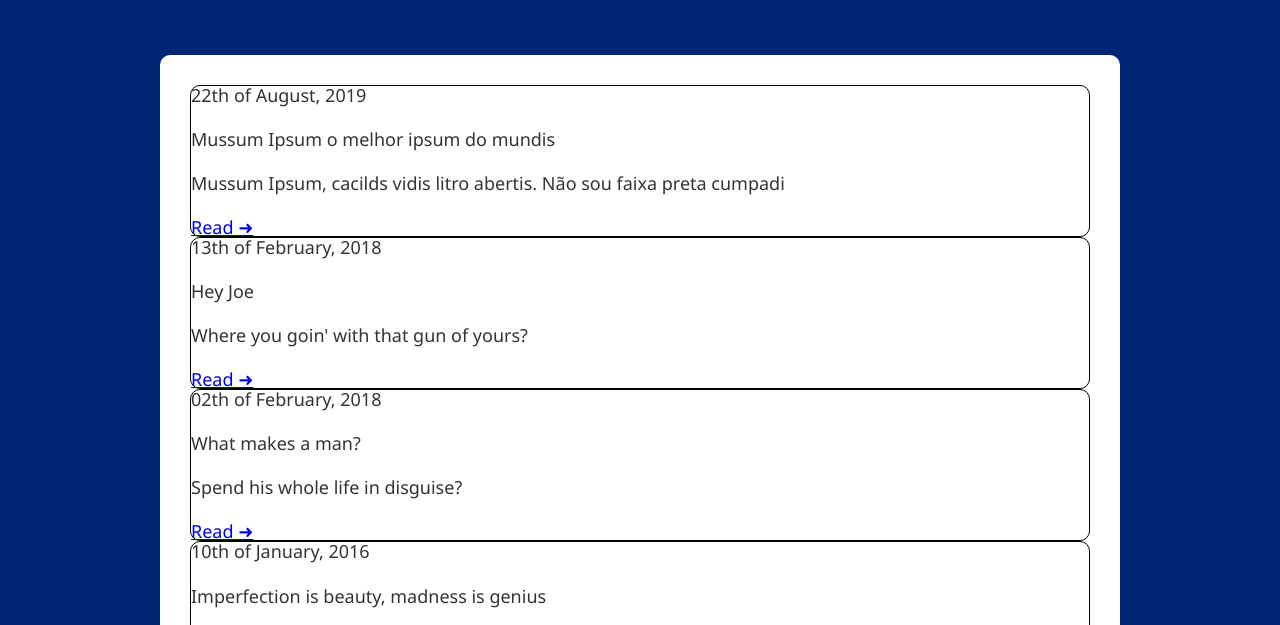
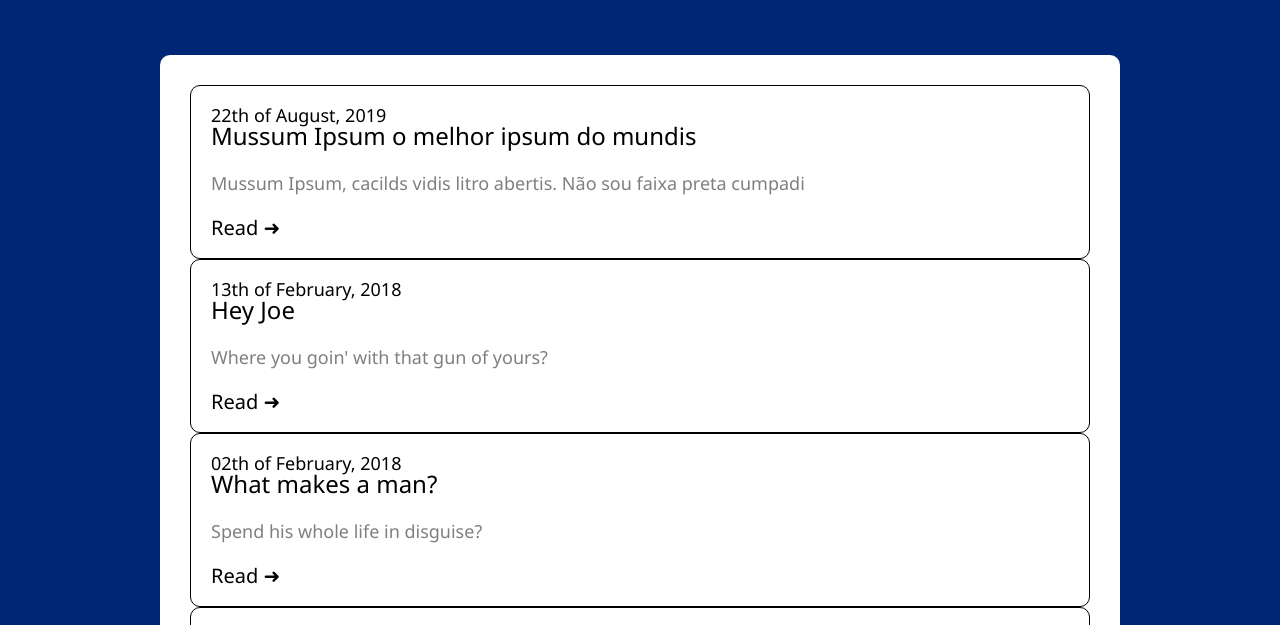
Before and after one commit to osmarpetry/portfolio-gatsby-v1, a Gatsby site: page / in a window 1280 px wide. Shown: the part 128-753 px from the top of the page. Built offline with nearby package versions, Linux system fonts and the light colour scheme; Gatsby itself is replaced by a stand-in of ours.

Commit message:
usign gatsby link

```diff
--- a/src/components/BlogItem/index.js
+++ b/src/components/BlogItem/index.js
@@ -7,7 +7,7 @@ const BlogItem = ({date, title, description, link}) => (
     <Date>{date}</Date>
     <Title>{title}</Title>
     <Description>{description}</Description>
-    <Link href={link}>Read ➜</Link>
+    <Link to={link}>Read ➜</Link>
   </BlogItemSection>
 )
 
--- a/src/components/BlogItem/styled.js
+++ b/src/components/BlogItem/styled.js
@@ -1,14 +1,31 @@
-import styled from 'styled-components'
+import styled from "styled-components"
+import { Link as GatsbyLink } from 'gatsby'
 
 export const BlogItemSection = styled.section`
   border-radius: 10px;
   border: 1px solid black;
+  padding: 20px;
 `
 
-export const Date = styled.p``
+export const Date = styled.p`
+  font-size: 18px;
+  color: rgb(0, 0, 0, 1);
+  margin: 0;
+`
 
-export const Title = styled.p``
+export const Title = styled.p`
+  font-size: 24px;
+  color: rgb(0, 0, 0, 1);
+`
 
-export const Description = styled.p``
+export const Description = styled.p`
+  font-size: 18px;
+  color: rgb(0, 0, 0, 0.5);
+`
 
-export const Link = styled.a``
+export const Link = styled(GatsbyLink)`
+  font-size: 20px;
+  margin-top: 10px;
+  color: rgb(0, 0, 0, 1);
+  text-decoration: none;
+`
--- a/src/components/Navbar/index.js
+++ b/src/components/Navbar/index.js
@@ -1,26 +1,26 @@
 import React from "react"
 
-import { Nav, Link, Title, SideLinksContainer } from "./styled"
+import { Nav, Link, LinkElement, Title, SideLinksContainer } from "./styled"
 
 const Navbar = ({ title, subTitle, leftLinks, rightLinks }) => (
   <Nav>
     <SideLinksContainer>
       {leftLinks.map(({ description, link }) => (
         <li>
-          <Link href={link}>{description}</Link>
+          <Link to={link}>{description}</Link>
         </li>
       ))}
     </SideLinksContainer>
-    <Link href="/">
+    <Link to="/">
       <Title>{title}</Title>
       <span>{subTitle}</span>
     </Link>
     <SideLinksContainer>
       {rightLinks.map(({ description, link }) => (
         <li>
-          <Link href={link} target="_blank">
+          <LinkElement href={link} target="_blank">
             {description}
-          </Link>
+          </LinkElement>
         </li>
       ))}
     </SideLinksContainer>
--- a/src/components/Navbar/styled.js
+++ b/src/components/Navbar/styled.js
@@ -1,4 +1,5 @@
 import styled from "styled-components"
+import { Link as GatsbyLink } from 'gatsby'
 
 export const Nav = styled.nav`
   width: 100%;
@@ -15,7 +16,7 @@ export const SideLinksContainer = styled.ul`
   list-style-type: none;
 `
 
-export const Link = styled.a`
+const LinkStyled = `
   color: #ffffff;
   text-decoration: none;
   font-size: 24px;
@@ -23,6 +24,14 @@ export const Link = styled.a`
   width: 100%;
 `
 
+export const Link = styled(GatsbyLink)`
+  ${LinkStyled}
+`
+
+export const LinkElement = styled.a`
+  ${LinkStyled}
+`
+
 export const Title = styled.h1`
   font-size: 64px;
 `
```
